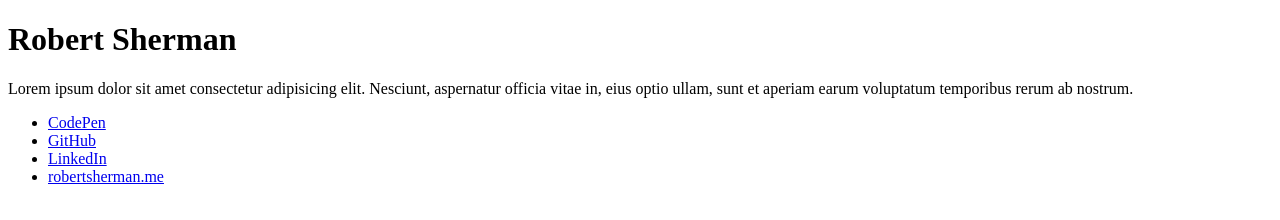
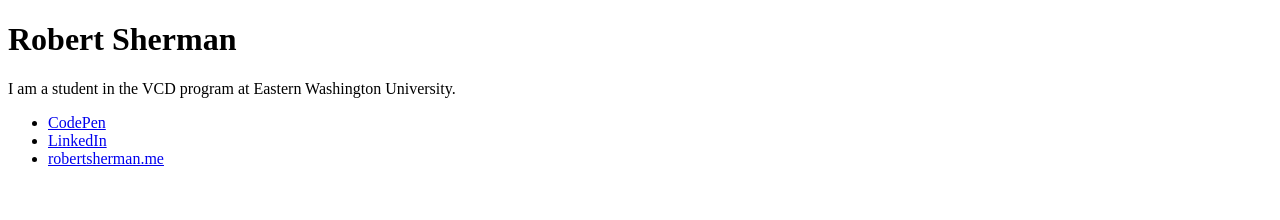
Before and after one commit to rsherman1/rsherman1, a plain HTML site: page index.html in a window 1280 px wide. Drawn offline with Linux system fonts and the light colour scheme.

Commit message:
edited body copy and links

```diff
--- a/index.html
+++ b/index.html
@@ -9,12 +9,11 @@
 <body>
 <h1>Robert Sherman</h1>
 
-<p>Lorem ipsum dolor sit amet consectetur adipisicing elit. Nesciunt, aspernatur officia vitae in, eius optio ullam, sunt et aperiam earum voluptatum temporibus rerum ab nostrum.</p>
+<p>I am a student in the VCD program at Eastern Washington University.</p>
 
 <ul>
-  <li><a href="# look at this">CodePen</a></li>
-  <li><a href="# look at this">GitHub</a></li>
-  <li><a href="# look at this">LinkedIn</a></li>
+  <li><a href="https://codepen.io/rsherman1">CodePen</a></li>
+  <li><a href="https://www.linkedin.com/in/robertksherman/">LinkedIn</a></li>
   <li><a href="# look at this">robertsherman.me</a></li>
 </ul>
 
```
